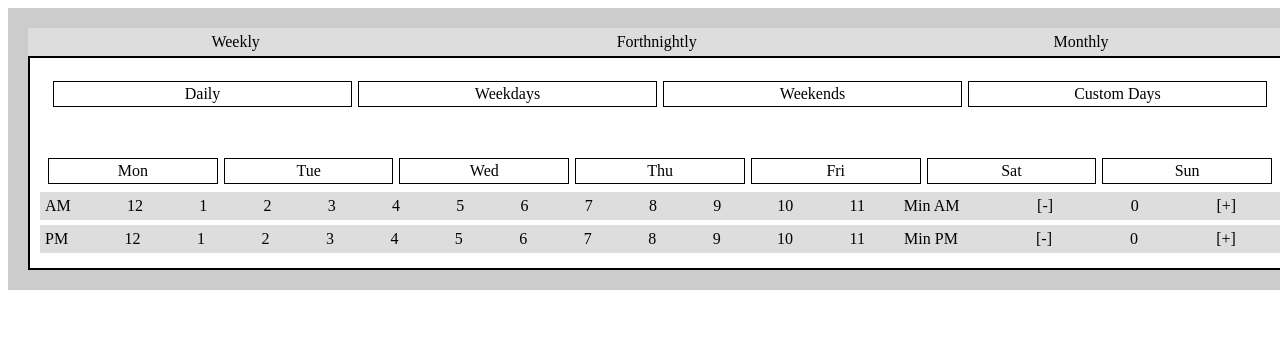
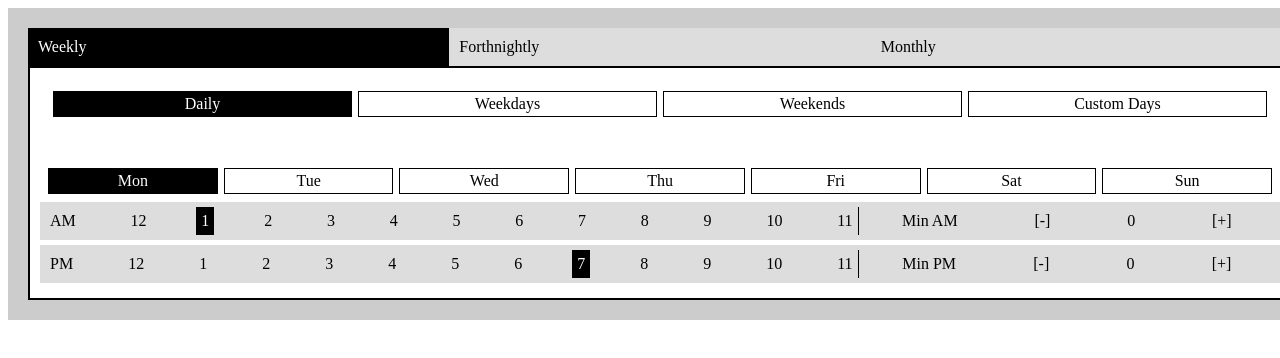
Before and after one commit to Itheum/react-schedule-it, a React app: page / in a window 1280 px wide. Shown: the top 358 px of the page. Built offline with nearby package versions, Linux system fonts and the light colour scheme; the HTML template or start-up script is replaced by a standard one.

Commit message:
WIP ui and basic handlers for render

```diff
--- a/src/css/main.css
+++ b/src/css/main.css
@@ -9,8 +9,18 @@
 .schedule-it .schedule-tabs {
   background-color: #ddd;
   display: flex;
-  padding: 5px;
   justify-content: space-around;
+}
+
+.schedule-it .schedule-tabs > div {
+  flex: 1;
+  padding: 10px;
+  cursor: pointer;
+}
+
+.schedule-it .schedule-tabs > .sel {
+  background-color: #000;
+  color: #fff;
 }
 
 .schedule-it .schedule-body {
@@ -32,6 +42,12 @@
   text-align: center;
   padding: 3px;
   margin: 3px;
+  cursor: pointer;
+}
+
+.schedule-it .schedule-body .tab-groups > .sel {
+  background-color: #000;
+  color: #fff;
 }
 
 .schedule-it .schedule-body .days {
@@ -46,6 +62,12 @@
   text-align: center;
   padding: 3px;
   margin: 3px;
+  cursor: pointer;
+}
+
+.schedule-it .schedule-body .days > .sel {
+  background-color: #000;
+  color: #fff;
 }
 
 .schedule-it .schedule-body .am {
@@ -61,10 +83,22 @@
   justify-content: space-between;
 }
 
+.schedule-it .schedule-body .am-hours > div {
+  padding: 5px;
+  cursor: pointer;
+}
+
+.schedule-it .schedule-body .am-hours > .sel {
+  background-color: #000;
+  color: #fff;
+}
+
 .schedule-it .schedule-body .am-min {
   display: flex;
   flex: 1;
   justify-content: space-around;
+  padding: 5px;
+  border-left: solid 1px #000;
 }
 
 .schedule-it .schedule-body .pm {
@@ -80,8 +114,24 @@
   justify-content: space-between;
 }
 
+.schedule-it .schedule-body .pm-hours > div {
+  padding: 5px;
+  cursor: pointer;
+}
+
+.schedule-it .schedule-body .pm-hours > .sel {
+  background-color: #000;
+  color: #fff;
+}
+
 .schedule-it .schedule-body .pm .pm-min {
   display: flex;
   flex: 1;
   justify-content: space-around;
+  padding: 5px;
+  border-left: solid 1px #000;
 }
+
+.am-up, .am-down, .pm-up, .pm-down {
+  cursor: pointer;
+}
--- a/src/main.js
+++ b/src/main.js
@@ -7,45 +7,43 @@ export default class ScheduleIt extends Component {
     super(props);
 
     this.state = {
-      tab: 0
+      tab: 0,
+      dailyTabGroups: 0,
+      dailyDays: 0
     };
+
+    this.renderTabContent = this.renderTabContent.bind(this);
+    this.onSwitchTab = this.onSwitchTab.bind(this);
+    this.onSwitchDailyTabGroups = this.onSwitchDailyTabGroups.bind(this);
+    this.onSwitchDailyDays = this.onSwitchDailyDays.bind(this);
   }
 
-  render() {
-    const { props } = this;
-    console.log(props.value);
-
-    return (
-      <div className="schedule-it">
-        <div className="schedule-tabs">
-          <div>Weekly</div>
-          <div>Forthnightly</div>
-          <div>Monthly</div>
-        </div>
-
-        <div className="schedule-body">
+  renderTabContent() {
+    switch(this.state.tab) {
+      case 0:
+        return <div>
           <div className="tab-groups">
-            <div>Daily</div>
-            <div>Weekdays</div>
-            <div>Weekends</div>
-            <div>Custom Days</div>
+            <div className={this.state.dailyTabGroups === 0 ? "sel" : null} onClick={() => (this.onSwitchDailyTabGroups(0))}>Daily</div>
+            <div className={this.state.dailyTabGroups === 1 ? "sel" : null} onClick={() => (this.onSwitchDailyTabGroups(1))}>Weekdays</div>
+            <div className={this.state.dailyTabGroups === 2 ? "sel" : null} onClick={() => (this.onSwitchDailyTabGroups(2))}>Weekends</div>
+            <div className={this.state.dailyTabGroups === 3 ? "sel" : null} onClick={() => (this.onSwitchDailyTabGroups(3))}>Custom Days</div>
           </div>
 
           <div className="days">
-            <div>Mon</div>
-            <div>Tue</div>
-            <div>Wed</div>
-            <div>Thu</div>
-            <div>Fri</div>
-            <div>Sat</div>
-            <div>Sun</div>
+            <div className={this.state.dailyDays === 0 ? "sel" : null} onClick={() => (this.onSwitchDailyDays(0))}>Mon</div>
+            <div className={this.state.dailyDays === 1 ? "sel" : null} onClick={() => (this.onSwitchDailyDays(1))}>Tue</div>
+            <div className={this.state.dailyDays === 2 ? "sel" : null} onClick={() => (this.onSwitchDailyDays(2))}>Wed</div>
+            <div className={this.state.dailyDays === 3 ? "sel" : null} onClick={() => (this.onSwitchDailyDays(3))}>Thu</div>
+            <div className={this.state.dailyDays === 4 ? "sel" : null} onClick={() => (this.onSwitchDailyDays(4))}>Fri</div>
+            <div className={this.state.dailyDays === 5 ? "sel" : null} onClick={() => (this.onSwitchDailyDays(5))}>Sat</div>
+            <div className={this.state.dailyDays === 6 ? "sel" : null} onClick={() => (this.onSwitchDailyDays(6))}>Sun</div>
           </div>
 
           <div className="am">
             <div className="am-hours">
               <div>AM</div>
               <div>12</div>
-              <div>1</div>
+              <div className="sel">1</div>
               <div>2</div>
               <div>3</div>
               <div>4</div>
@@ -59,9 +57,9 @@ export default class ScheduleIt extends Component {
             </div>
             <div className="am-min">
               <div>Min AM</div>
-              <div>[-]</div>
+              <div className="am-down">[-]</div>
               <div>0</div>
-              <div>[+]</div>
+              <div className="am-up">[+]</div>
             </div>
           </div>
 
@@ -75,7 +73,7 @@ export default class ScheduleIt extends Component {
               <div>4</div>
               <div>5</div>
               <div>6</div>
-              <div>7</div>
+              <div className="sel">7</div>
               <div>8</div>
               <div>9</div>
               <div>10</div>
@@ -83,11 +81,57 @@ export default class ScheduleIt extends Component {
             </div>
             <div className="pm-min">
               <div>Min PM</div>
-              <div>[-]</div>
+              <div className="pm-down">[-]</div>
               <div>0</div>
-              <div>[+]</div>
+              <div className="pm-up">[+]</div>
             </div>
           </div>
+        </div>;
+
+        break;
+
+      case 1:
+        return <div>Case 1</div>
+        break;
+
+      case 2:
+        return <div>Case 2</div>
+        break;
+    }
+  }
+
+  onSwitchTab(tab) {
+    this.setState({
+      tab
+    });
+  }
+
+  onSwitchDailyTabGroups(dailyTabGroups) {
+    this.setState({
+      dailyTabGroups
+    });
+  }
+
+  onSwitchDailyDays(dailyDays) {
+    this.setState({
+      dailyDays
+    });
+  }
+
+  render() {
+    const { props } = this;
+    console.log(props.value);
+
+    return (
+      <div className="schedule-it">
+        <div className="schedule-tabs">
+          <div className={this.state.tab === 0 ? "sel" : null} onClick={() => (this.onSwitchTab(0))}>Weekly</div>
+          <div className={this.state.tab === 1 ? "sel" : null}  onClick={() => (this.onSwitchTab(1))}>Forthnightly</div>
+          <div className={this.state.tab === 2 ? "sel" : null}  onClick={() => (this.onSwitchTab(2))}>Monthly</div>
+        </div>
+
+        <div className="schedule-body">
+          {this.renderTabContent()}
         </div>
       </div>
     );
```
